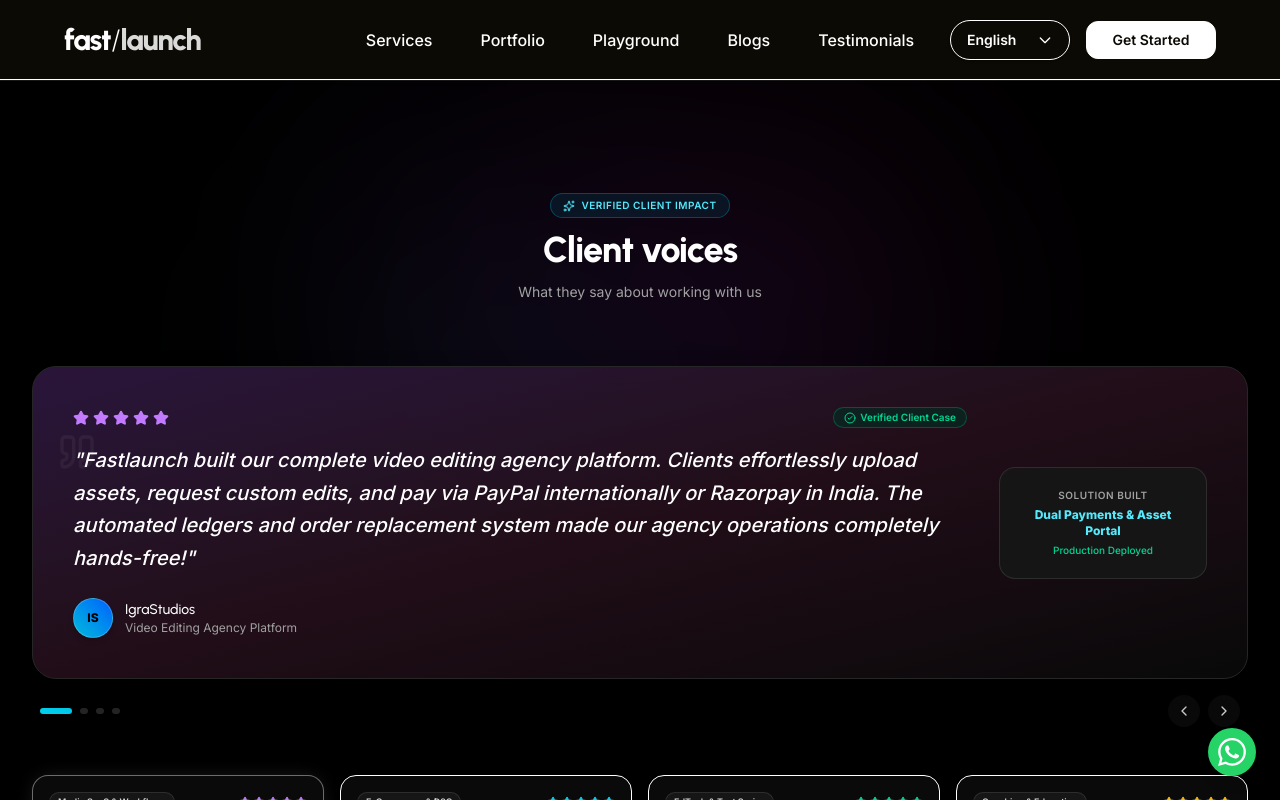
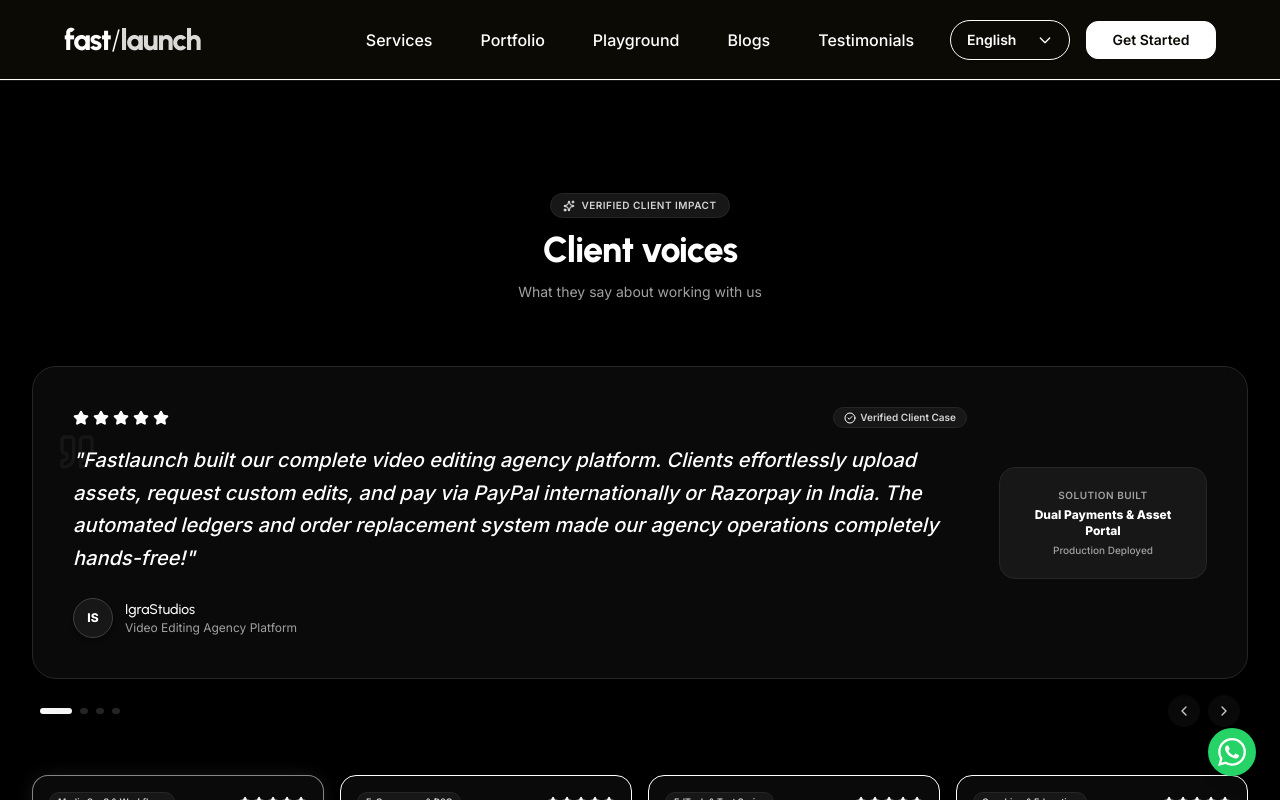
Before and after one commit to Satya-Prakash-Dwivedi/fastlaunch, a React (Vite) app: page /testimonials in a window 1280 px wide. Shown: the top 800 px of the page. Built offline with nearby package versions, Linux system fonts and the light colour scheme.

Commit message:
style: simplify Testimonial17 component by removing gradient backgrounds and adopting a neutral monochromatic theme

```diff
--- a/src/components/home/testimonial-17.jsx
+++ b/src/components/home/testimonial-17.jsx
@@ -12,9 +12,6 @@ const realTestimonials = [
     client: "IgraStudios",
     role: "Video Editing Agency Platform",
     avatar: "IS",
-    gradient: "from-purple-500/20 via-pink-500/10 to-transparent",
-    borderGlow: "group-hover:border-purple-500/50",
-    starColor: "text-purple-400",
     badge: "Media SaaS & Workflows",
     quote:
       "Fastlaunch built our complete video editing agency platform. Clients effortlessly upload assets, request custom edits, and pay via PayPal internationally or Razorpay in India. The automated ledgers and order replacement system made our agency operations completely hands-free!",
@@ -25,9 +22,6 @@ const realTestimonials = [
     client: "Maedric",
     role: "Gemstones & Luxury Jewelry D2C",
     avatar: "MA",
-    gradient: "from-cyan-500/20 via-blue-500/10 to-transparent",
-    borderGlow: "group-hover:border-cyan-500/50",
-    starColor: "text-cyan-400",
     badge: "E-Commerce & D2C",
     quote:
       "Fastlaunch engineered maedric.com into a stunning, high-converting luxury e-commerce platform for our gemstone and jewelry collection. From high-resolution product showcases to seamless checkout, our online sales surged from day one!",
@@ -38,9 +32,6 @@ const realTestimonials = [
     client: "Neti Academy",
     role: "Competitive Exam EdTech Platform",
     avatar: "NA",
-    gradient: "from-emerald-500/20 via-teal-500/10 to-transparent",
-    borderGlow: "group-hover:border-emerald-500/50",
-    starColor: "text-emerald-400",
     badge: "EdTech & Test Series",
     quote:
       "Fastlaunch built Neti Academy into a powerful competitive exam platform. Students easily access mock tests, PYQ practice engines, and structured courses with zero latency. It transformed how our students prepare for exams!",
@@ -51,9 +42,6 @@ const realTestimonials = [
     client: "Elite in English Coaching Classes",
     role: "Language & Coaching Institute",
     avatar: "EE",
-    gradient: "from-amber-500/20 via-orange-500/10 to-transparent",
-    borderGlow: "group-hover:border-amber-500/50",
-    starColor: "text-amber-400",
     badge: "Coaching & Education",
     quote:
       "Fastlaunch built our complete digital institute portal for Elite in English Coaching Classes. Batch scheduling, student enrollment, and digital study resources run smoothly on autopilot. It gave our coaching institute an enterprise edge!",
@@ -75,14 +63,11 @@ export function Testimonial17() {
 
   return (
     <section id="testimonials" className="relative py-20 lg:py-28 bg-black text-white overflow-hidden border-t border-neutral-900">
-      {/* Background Glow Orbs */}
-      <div className="absolute top-1/4 left-1/2 -translate-x-1/2 -translate-y-1/2 w-[600px] h-[350px] bg-gradient-to-tr from-cyan-600/15 via-purple-600/10 to-pink-600/15 blur-[120px] rounded-full pointer-events-none" />
-
       <div className="max-w-6xl mx-auto px-4 sm:px-6 lg:px-8 relative z-10">
         {/* Section Header */}
         <div className="text-center max-w-2xl mx-auto mb-12 sm:mb-16 space-y-3">
-          <div className="inline-flex items-center gap-1.5 px-3 py-1 rounded-full border border-cyan-500/30 bg-cyan-500/10 text-cyan-300 text-[10px] font-semibold uppercase tracking-wider">
-            <Sparkles className="w-3 h-3" />
+          <div className="inline-flex items-center gap-1.5 px-3 py-1 rounded-full border border-neutral-800 bg-neutral-900 text-neutral-300 text-[10px] font-semibold uppercase tracking-wider">
+            <Sparkles className="w-3 h-3 text-white" />
             {t("testimonial17.badge", "Verified Client Impact")}
           </div>
           <h2 className="text-2xl sm:text-3xl lg:text-4xl font-extrabold tracking-tight text-white">
@@ -102,7 +87,7 @@ export function Testimonial17() {
               animate={{ opacity: 1, y: 0, scale: 1 }}
               exit={{ opacity: 0, y: -15, scale: 0.98 }}
               transition={{ duration: 0.35 }}
-              className={`relative rounded-3xl p-6 sm:p-10 border border-neutral-800 bg-neutral-950/90 shadow-2xl backdrop-blur-xl bg-gradient-to-br ${realTestimonials[activeIndex].gradient} overflow-hidden`}
+              className="relative rounded-3xl p-6 sm:p-10 border border-neutral-800 bg-neutral-950 shadow-2xl overflow-hidden"
             >
               <div className="flex flex-col lg:flex-row items-start lg:items-center justify-between gap-8">
                 {/* Left Side Quote */}
@@ -111,11 +96,11 @@ export function Testimonial17() {
                     {/* Stars */}
                     <div className="flex items-center gap-1">
                       {[...Array(5)].map((_, i) => (
-                        <Star key={i} className={`w-4 h-4 fill-current ${realTestimonials[activeIndex].starColor}`} />
+                        <Star key={i} className="w-4 h-4 fill-white text-white" />
                       ))}
                     </div>
-                    <span className="inline-flex items-center gap-1 text-[10px] font-semibold text-emerald-400 bg-emerald-950/60 border border-emerald-500/30 px-2.5 py-0.5 rounded-full">
-                      <CheckCircle2 className="w-3 h-3" /> Verified Client Case
+                    <span className="inline-flex items-center gap-1 text-[10px] font-semibold text-neutral-300 bg-neutral-900 border border-neutral-800 px-2.5 py-0.5 rounded-full">
+                      <CheckCircle2 className="w-3 h-3 text-white" /> Verified Client Case
                     </span>
                   </div>
 
@@ -128,7 +113,7 @@ export function Testimonial17() {
 
                   {/* Client Info */}
                   <div className="flex items-center gap-3 pt-2">
-                    <div className="w-10 h-10 rounded-full bg-gradient-to-tr from-cyan-500 to-blue-600 flex items-center justify-center font-extrabold text-black text-xs border border-white/20 shadow-md">
+                    <div className="w-10 h-10 rounded-full bg-neutral-900 border border-neutral-700 flex items-center justify-center font-extrabold text-white text-xs shadow-md">
                       {realTestimonials[activeIndex].avatar}
                     </div>
                     <div>
@@ -141,10 +126,10 @@ export function Testimonial17() {
                 </div>
 
                 {/* Right Side Impact Metric Box */}
-                <div className="shrink-0 p-5 rounded-2xl bg-neutral-900/90 border border-white/10 text-center w-full lg:w-52 space-y-1">
+                <div className="shrink-0 p-5 rounded-2xl bg-neutral-900 border border-neutral-800 text-center w-full lg:w-52 space-y-1">
                   <div className="text-[10px] font-semibold text-neutral-400 uppercase tracking-wider">Solution Built</div>
-                  <div className="text-xs font-extrabold text-cyan-300">{realTestimonials[activeIndex].metrics}</div>
-                  <div className="text-[10px] text-emerald-400 font-medium">Production Deployed</div>
+                  <div className="text-xs font-extrabold text-white">{realTestimonials[activeIndex].metrics}</div>
+                  <div className="text-[10px] text-neutral-400 font-medium">Production Deployed</div>
                 </div>
               </div>
             </motion.div>
@@ -158,7 +143,7 @@ export function Testimonial17() {
                   key={idx}
                   onClick={() => setActiveIndex(idx)}
                   className={`h-1.5 rounded-full transition-all duration-300 cursor-pointer ${
-                    activeIndex === idx ? "w-8 bg-cyan-400" : "w-2 bg-neutral-800 hover:bg-neutral-700"
+                    activeIndex === idx ? "w-8 bg-white" : "w-2 bg-neutral-800 hover:bg-neutral-700"
                   }`}
                   aria-label={`Go to slide ${idx + 1}`}
                 />
@@ -197,17 +182,17 @@ export function Testimonial17() {
                 whileHover={{ y: -3 }}
                 className={`group p-4 rounded-2xl bg-neutral-950 border transition-all duration-300 cursor-pointer ${
                   isSelected
-                    ? "border-white/40 shadow-[0_0_20px_-5px_rgba(255,255,255,0.15)] bg-neutral-900/90"
+                    ? "border-white/50 shadow-[0_0_20px_-5px_rgba(255,255,255,0.15)] bg-neutral-900"
                     : "border-neutral-850 hover:border-neutral-700"
                 }`}
               >
                 <div className="flex items-center justify-between mb-2">
-                  <span className="text-[9px] font-semibold px-2 py-0.5 rounded-full bg-white/5 border border-white/10 text-neutral-300">
+                  <span className="text-[9px] font-semibold px-2 py-0.5 rounded-full bg-neutral-900 border border-neutral-800 text-neutral-300">
                     {item.badge}
                   </span>
                   <div className="flex gap-0.5">
                     {[...Array(5)].map((_, i) => (
-                      <Star key={i} className={`w-3 h-3 fill-current ${item.starColor}`} />
+                      <Star key={i} className="w-3 h-3 fill-white text-white" />
                     ))}
                   </div>
                 </div>
```
